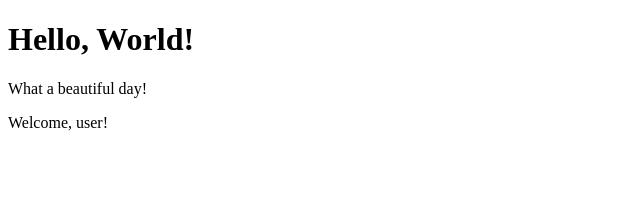
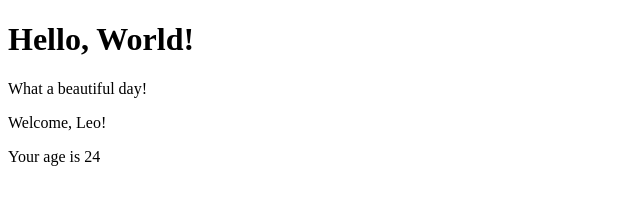
Before and after one commit to fleola/my-app, a React (Create React App) app in the folder components-new-app/: page / in a window 1280 px wide. Shown: the top 216 px of the page, without its empty margins (0-640 px from the left). Built offline with nearby package versions, Linux system fonts and the light colour scheme.

Commit message:
props 03

```diff
--- a/components-new-app/src/App.js
+++ b/components-new-app/src/App.js
@@ -7,7 +7,7 @@ export class App extends React.Component{
         return (
             <div>
                 <Hello/>
-                <Welcome />
+                <Welcome name="Leo" age="24"/>
             </div>
         )
     }
--- a/components-new-app/src/Welcome.js
+++ b/components-new-app/src/Welcome.js
@@ -2,9 +2,15 @@ import React from 'react'
 
 export class Welcome extends React.Component{
     render(){
-        return <p>Welcome, {this.props.name}!</p>
+        return (
+        <div>
+            <p>Welcome, {this.props.name}!</p>
+            <p>Your age is {this.props.age}</p>
+        </div>
+        )
     }
 }
 Welcome.defaultProps={
     name: "user",
+    age: "age"
 }
```
Also changed, not shown: 1 other file (tests, documents, lock files or other folders).
